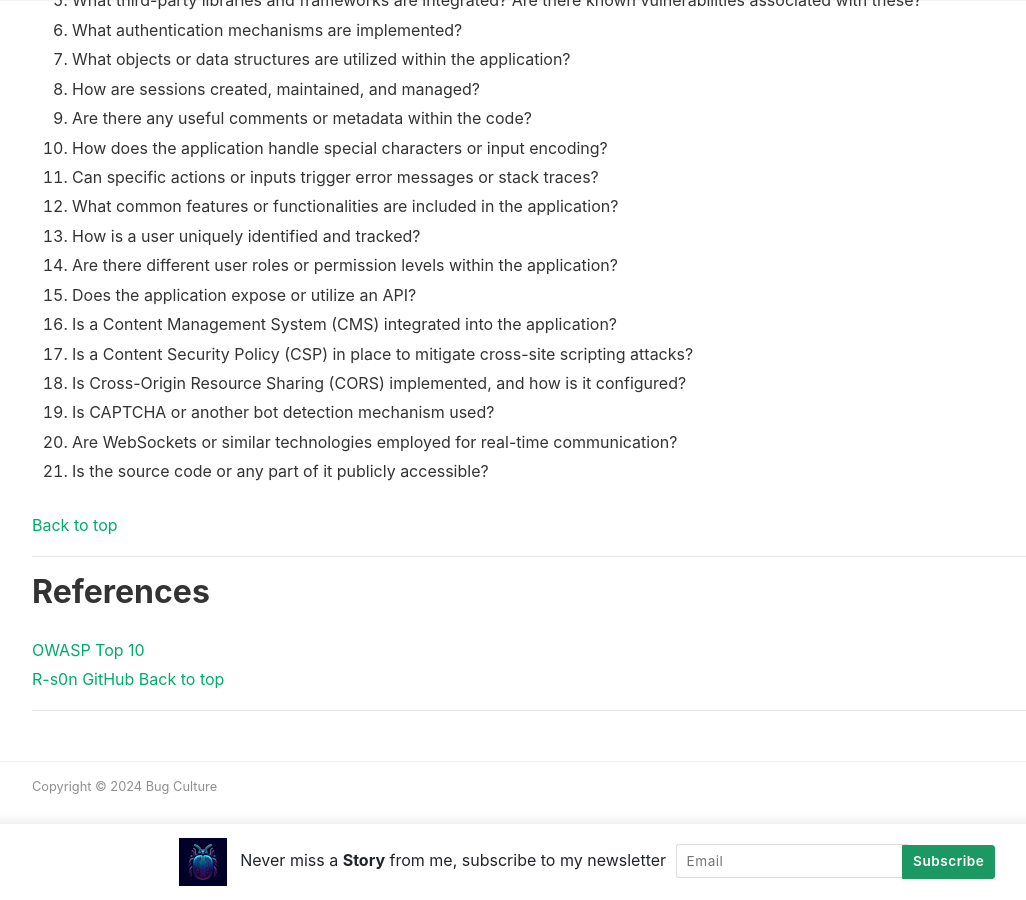
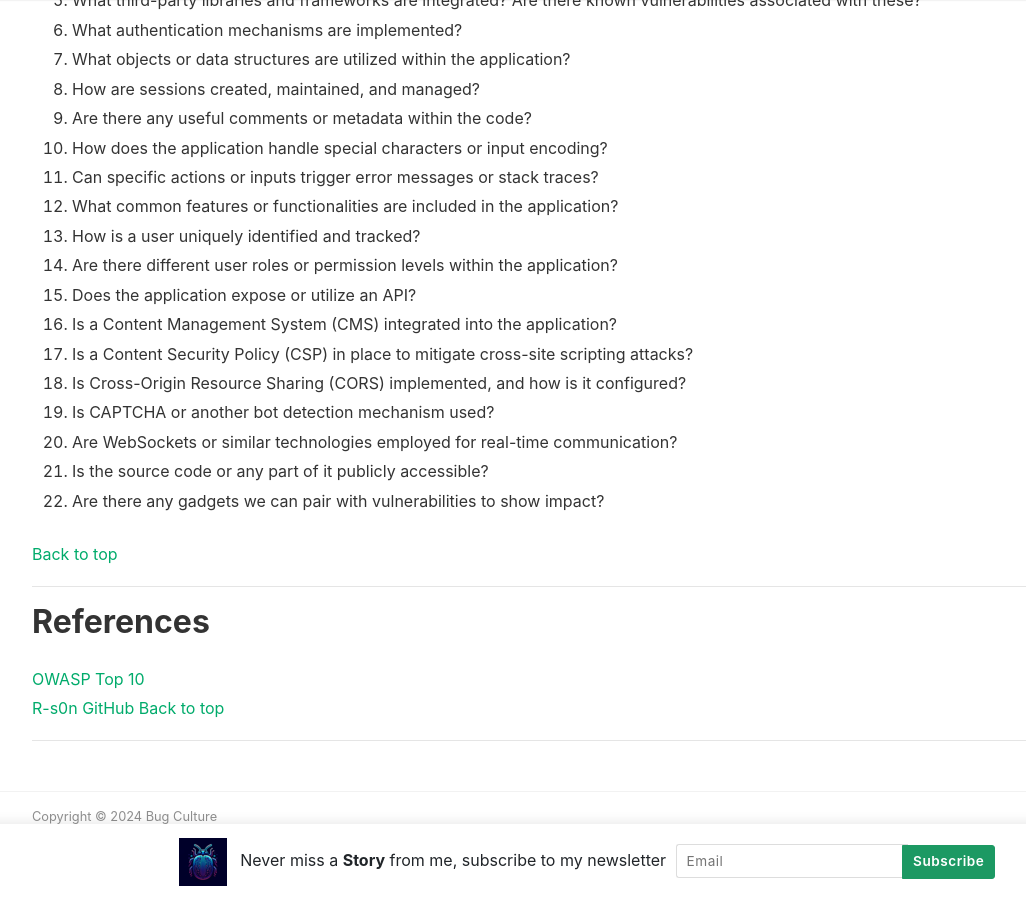
Before and after one commit to Turbul3nce/Turbul3nce.github.io, a Jekyll site: the page built from _pages/info.md, in a window 1280 px wide and 900 px high, scrolled down 3463 px. Shown: the whole window, without its empty margins (53-1079 px from the left). Built offline with Jekyll 4.4.1, drawn with Linux system fonts in a browser that asks for light colours; nearby versions of some CDN libraries.

Commit message:
Update info.md

```diff
--- a/_pages/info.md
+++ b/_pages/info.md
@@ -144,6 +144,8 @@ comments: false
 20. Is CAPTCHA or another bot detection mechanism used?
 21. Are WebSockets or similar technologies employed for real-time communication?
 22. Is the source code or any part of it publicly accessible?
+23. Are there any gadgets we can pair with vulnerabilities to show impact?
+
 
 
 [Back to top](#navigation)
```
